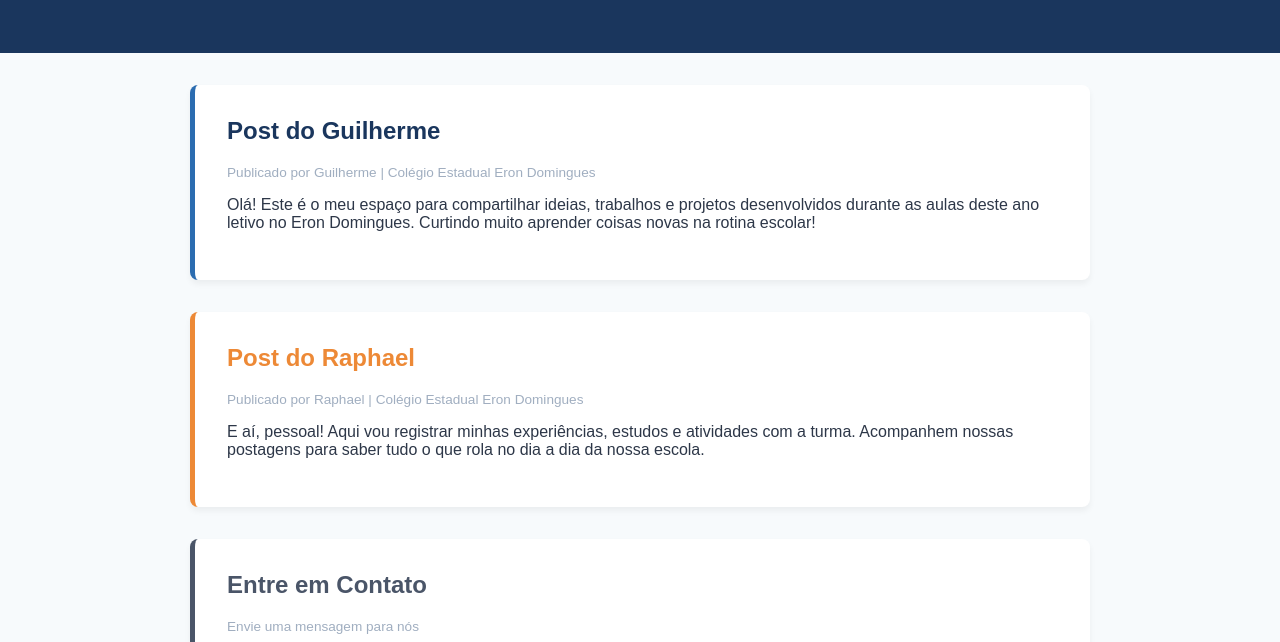
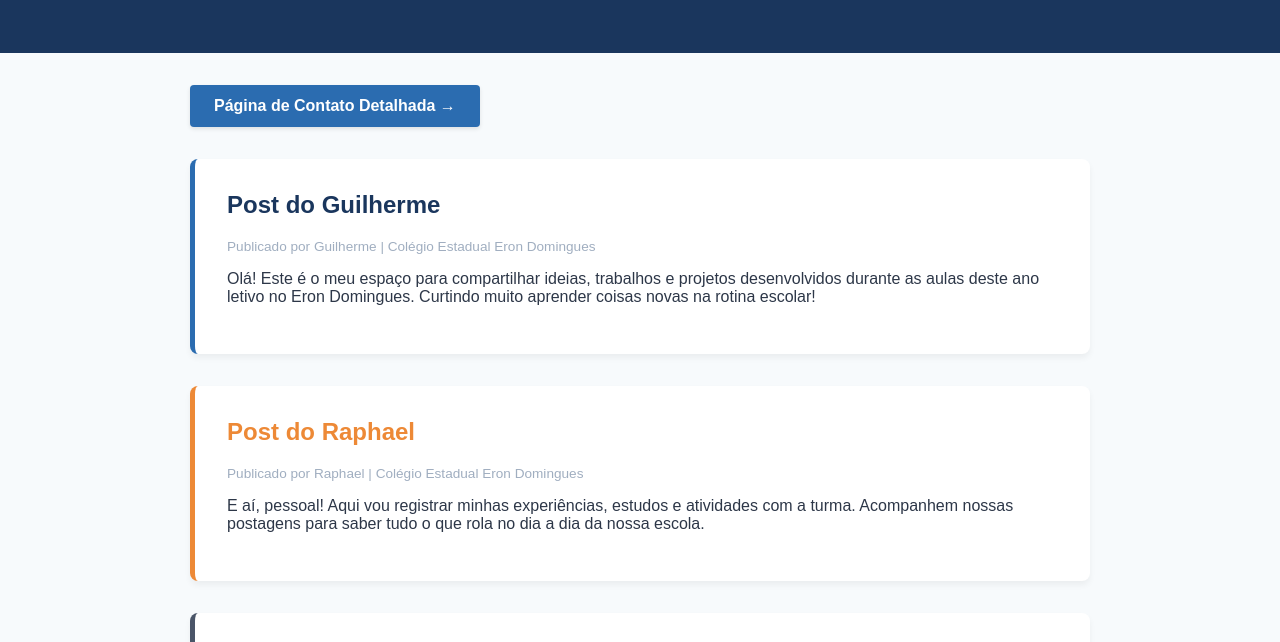
Before and after one commit to weimerguilherme-arch/aula02-29-07-26-pfe, a plain HTML site: page index.html in a window 1280 px wide. Shown: the part 109-751 px from the top of the page. Drawn offline with Linux system fonts and the light colour scheme.

Commit message:
botao mundaça pagina

```diff
--- a/index.html
+++ b/index.html
@@ -67,6 +67,26 @@
             color: #a0aec0;
             margin-bottom: 1rem;
         }
+        /* NOVO: Estilo para o Botão de Navegação */
+        .btn-nav {
+            display: inline-block;
+            background-color: var(--secondary);
+            color: white;
+            padding: 0.75rem 1.5rem;
+            text-decoration: none;
+            border-radius: 4px;
+            font-size: 1rem;
+            font-weight: bold;
+            margin-bottom: 2rem;
+            box-shadow: 0 2px 4px rgba(0,0,0,0.1);
+            transition: background 0.2s, transform 0.1s;
+        }
+        .btn-nav:hover {
+            background-color: var(--primary);
+        }
+        .btn-nav:active {
+            transform: scale(0.98);
+        }
         /* Estilos do Formulário */
         .form-group {
             display: flex;
@@ -119,12 +139,14 @@
     </header>
     <div class="container">
 
+        <!-- NOVO: Botão criado para navegar para a index2.html -->
+        <a href="index2.html" class="btn-nav">Página de Contato Detalhada &rarr;</a>
+
         <article class="card">
             <h2>Post do Guilherme</h2>
             <div class="meta">Publicado por Guilherme | Colégio Estadual Eron Domingues</div>
             <p>Olá! Este é o meu espaço para compartilhar ideias, trabalhos e projetos desenvolvidos durante as aulas deste ano letivo no Eron Domingues. Curtindo muito aprender coisas novas na rotina escolar!</p>
         </article>
-
         <article class="card raphael">
             <h2>Post do Raphael</h2>
             <div class="meta">Publicado por Raphael | Colégio Estadual Eron Domingues</div>
@@ -134,7 +156,7 @@
         <section class="card contato">
             <h2>Entre em Contato</h2>
             <p class="meta">Envie uma mensagem para nós</p>
-            <form action="https://formspree.io/f/mojgzjov" method="POST">
+            <form action="https://formspree.io" method="POST">
                 <div class="form-group">
                     <label for="email">Seu e-mail:</label>
                     <input type="email" id="email" name="email" required placeholder="seu@email.com">
```
